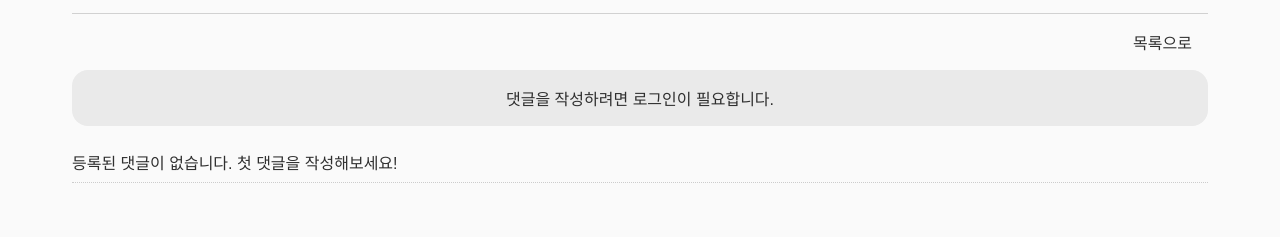
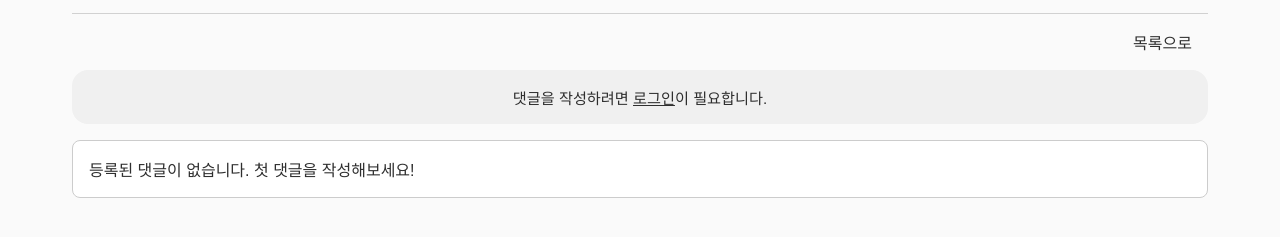
Before and after one commit to H-JuKyung/Mernlog_Front, a React (Vite) app: page /detail/1 in a window 1280 px wide. Shown: the part 513-750 px from the top of the page. Built offline with nearby package versions, Linux system fonts and the light colour scheme; no server answers; a web font is replaced by a local one.

Commit message:
Style: 댓글 디자인 수정 완료

```diff
--- a/src/components/Comments.jsx
+++ b/src/components/Comments.jsx
@@ -124,11 +124,13 @@ export default function Comments({ postId, onCommentCountChange }) {
 
     return (
       <li key={comment._id} className={css.list}>
-        <div className={css.commnet}>
-          <p className={css.author}>
-            <Link to={`/userpage/${comment.author}`}> {comment.author}</Link>
-          </p>
-          <p className={css.date}>{formatDate(comment.createdAt)}</p>
+        <div className={css.comment}>
+          <div className={css.info}>
+            <p className={css.author}>
+              <Link to={`/userpage/${comment.author}`}> {comment.author}</Link>
+            </p>
+            <p className={css.date}>{formatDate(comment.createdAt)}</p>
+          </div>
 
           {isEditing ? (
             <textarea
@@ -176,10 +178,11 @@ export default function Comments({ postId, onCommentCountChange }) {
           <button type="submit" disabled={isLoading}>
             {isLoading ? '등록 중...' : '댓글 등록'}
           </button>
+          <div className={css.divider}></div>
         </form>
       ) : (
         <p className={css.logMessage}>
-          댓글을 작성하려면 <Link to="/login">로그인이 필요합니다.</Link>
+          댓글을 작성하려면 <Link to="/login">로그인</Link>이 필요합니다.
         </p>
       )}
 
@@ -187,7 +190,7 @@ export default function Comments({ postId, onCommentCountChange }) {
         {comments.length > 0 ? (
           comments.map(renderCommentItem)
         ) : (
-          <li className={css.list}>
+          <li>
             <p className={css.text}>등록된 댓글이 없습니다. 첫 댓글을 작성해보세요!</p>
           </li>
         )}
--- a/src/components/comments.module.css
+++ b/src/components/comments.module.css
@@ -1,72 +1,150 @@
+.comments {
+  margin-bottom: 2rem;
+}
+
 .comments form {
   display: flex;
-  justify-content: space-between;
-  align-items: center;
-  gap: 0.5rem;
+  flex-direction: column;
+  gap: 0.75rem;
+  margin-bottom: 1rem;
 }
 
 .comments textarea {
   flex: 1;
-  padding: 0.5rem 1rem;
+  padding: 0.75rem 1rem;
+  border: 1px solid #ccc;
+  border-radius: 0.75rem;
+  font-size: 1rem;
+  resize: vertical;
+  min-height: 80px;
 }
 
 .comments form button {
+  align-self: flex-end;
   cursor: pointer;
   padding: 0.5rem 1rem;
-  border-radius: 0.5rem;
-  background-color: #eaeaea;
+  border-radius: 0.75rem;
+  background-color: var(--color-primary-dark);
+  color: var(--color-white);
+  transition: background-color 0.3s ease;
+}
+
+.comments form button:hover {
+  background-color: var(--color-primary-darker);
 }
 
 .list {
-  padding: 0.5rem 0;
-  border-bottom: 1px dotted #ccc;
+  padding: 1rem 0;
+  border-bottom: 1px solid #ddd;
 }
 
-.commnet {
-  font-size: 0.75rem;
+.comment {
+  font-size: 0.9rem;
   display: flex;
-  flex-wrap: wrap;
-  justify-content: space-between;
+  flex-direction: column;
+  gap: 0.25rem;
+}
+
+.info {
+  display: flex;
+  align-items: center;
+  justify-content: flex-start;
+  gap: 0.5rem;
+  margin-left: 0.25rem;
 }
 
 .author {
-  color: dodgerblue;
+  color: var(--color-primary-dark);
   font-weight: bold;
   cursor: pointer;
-  padding-right: 0.5rem;
+  font-size: var(--fs-16);
 }
 
 .author:hover {
-  color: rgb(1, 75, 148);
+  color: var(--color-primary-darker);
 }
 
 .date {
-  color: #999;
-  font-size: 0.7rem;
+  color: #666;
 }
 
 .text {
   width: 100%;
+  background-color: #fff;
+  padding: 1rem;
+  border-radius: 0.5rem;
+  margin-top: 0.5rem;
+  border: 1px solid #ccc;
 }
 
 .btns {
   display: flex;
   justify-content: flex-end;
   gap: 0.5rem;
+  margin-top: 0.5rem;
 }
 
 .btns button {
   cursor: pointer;
-  font-size: 0.7rem;
-  padding: 0.25rem 0.75rem;
+  font-size: 0.75rem;
+  padding: 0.5rem 0.8rem;
   border-radius: 0.5rem;
-  background-color: #eaeaea;
+  background-color: var(--gray-100);
+  transition: background-color 0.3s ease;
+}
+
+.btns button:hover {
+  background-color: var(--gray-200);
 }
 
 .logMessage {
-  padding: 1rem 0.5rem;
+  padding: 1rem;
   border-radius: 1rem;
   text-align: center;
-  background-color: #eaeaea;
+  background-color: var(--gray-100);
   margin: 1rem 0;
+  font-size: 0.95rem;
 }
+
+.logMessage a {
+  text-decoration: underline;
+  transition: all 0.2s;
+}
+
+.logMessage a:hover {
+  font-weight: var(--fw-bold);
+}
+
+ul {
+  list-style: none;
+  padding: 0;
+}
+
+.divider {
+  height: 1px;
+  background-color: var(--gray-300);
+}
+
+@media (max-width: 480px) {
+  .comments {
+    padding: 0.5rem;
+  }
+
+  .comments textarea {
+    padding: 0.75rem;
+  }
+
+  .comments form button {
+    font-size: var(--fs-14);
+  }
+
+  .author,
+  .date {
+    font-size: var(--fs-14);
+  }
+
+  .btns button {
+    font-size: var(--fs-14);
+    padding: 0.25rem 0.6rem;
+  }
+}
```
